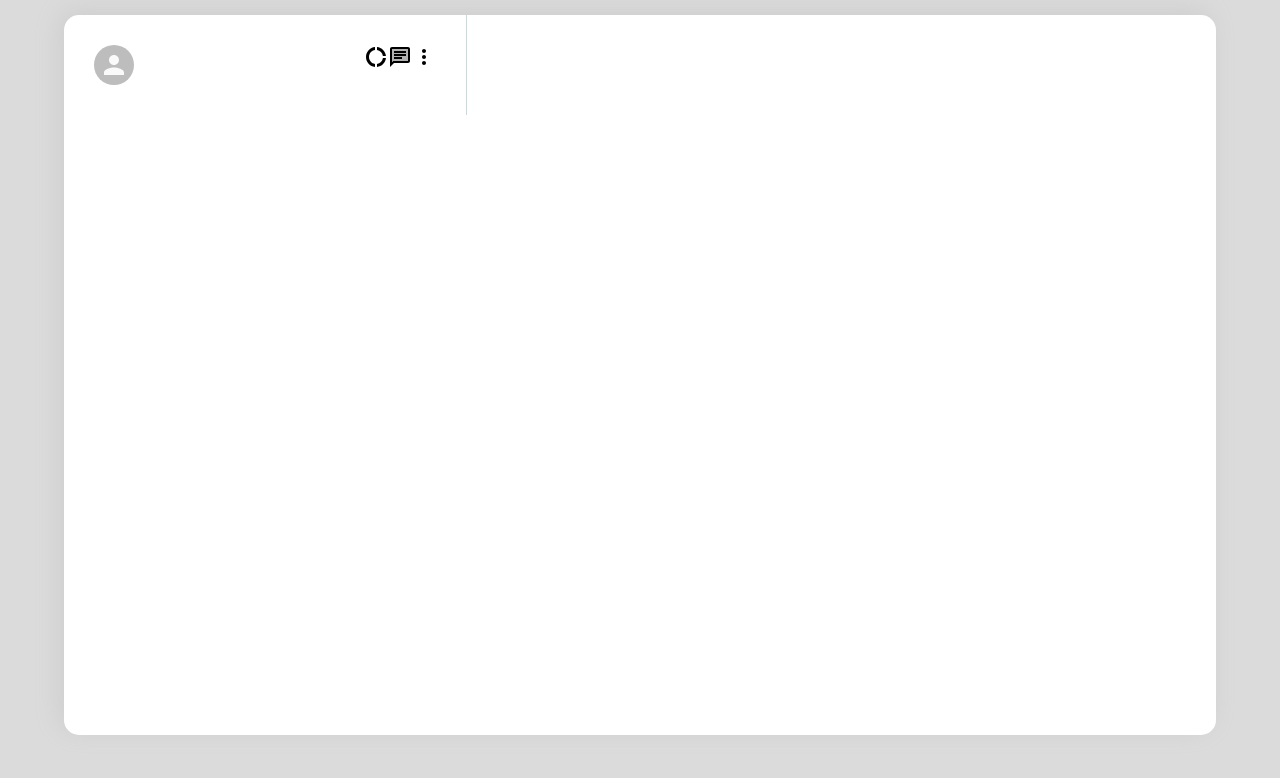
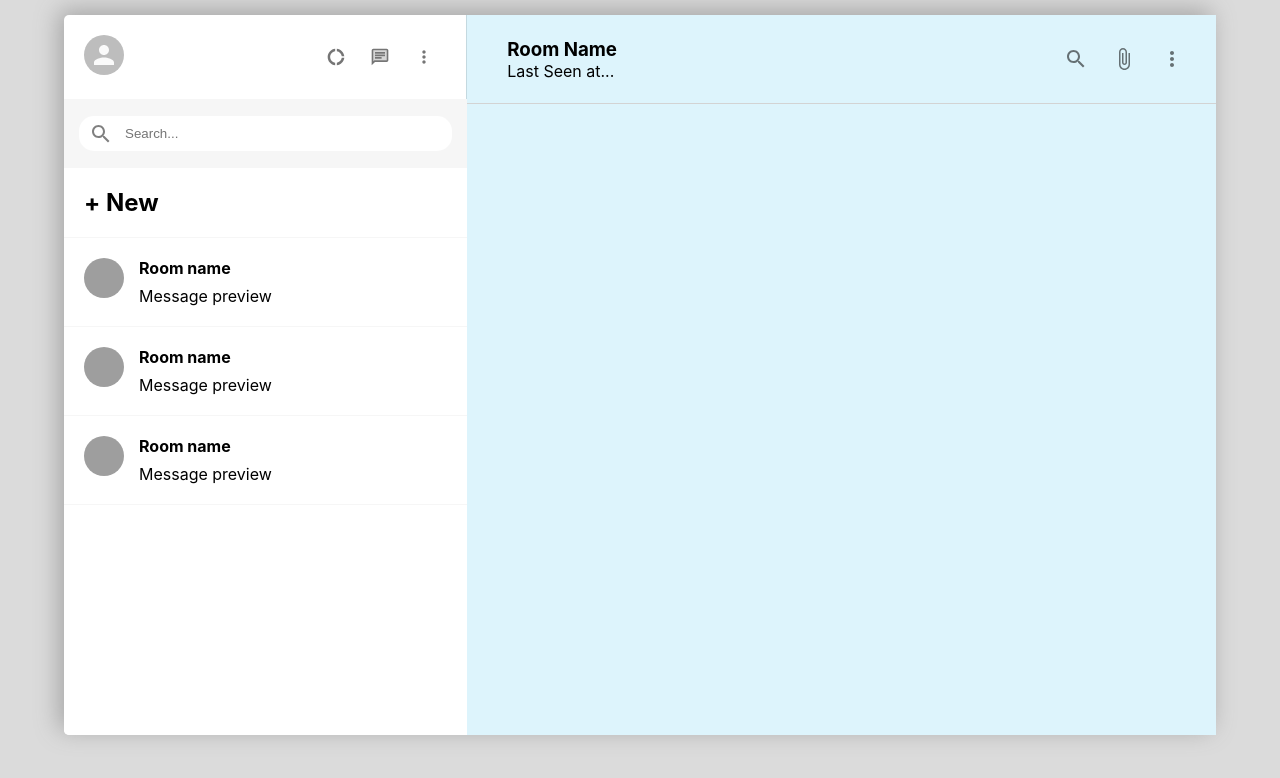
Before and after one commit to mrivasperez/pratl, a React (Create React App) app: page / in a window 1280 px wide. Shown: the top 778 px of the page. Built offline with nearby package versions, Linux system fonts and the light colour scheme; grey boxes are pictures that could not be loaded.

Commit message:
updated components

```diff
--- a/src/App.css
+++ b/src/App.css
@@ -14,6 +14,6 @@
   margin-top: -50px;
   height: 90vh;
   width: 90vw;
-  border-radius: 15px;
-  box-shadow: -5px -5px 25px #cecece;
+  border-radius: 5px;
+  box-shadow: -5px -5px 25px #a5a5a5;
 }
--- a/src/components/Chat.js
+++ b/src/components/Chat.js
@@ -1,9 +1,36 @@
 import React from "react";
-
+import { Avatar, IconButton } from "@material-ui/core";
 import "./style/Chat.css";
+import {
+  AttachFileTwoTone,
+  MoreVertTwoTone,
+  SearchTwoTone,
+} from "@material-ui/icons";
 
 function Chat() {
-  return <div></div>;
+  return (
+    <div className="chat">
+      <div className="chat__header">
+        <div className="chat__headerInfo">
+          <h3>Room Name</h3>
+          <p>Last Seen at...</p>
+        </div>
+        <div className="chat__headerRight">
+          <IconButton>
+            <SearchTwoTone />
+          </IconButton>
+          <IconButton>
+            <AttachFileTwoTone />
+          </IconButton>
+          <IconButton>
+            <MoreVertTwoTone />
+          </IconButton>
+        </div>
+      </div>
+      <div className="chat__body"></div>
+      <div className="chat__footer"></div>
+    </div>
+  );
 }
 
 export default Chat;
--- a/src/components/Sidebar.js
+++ b/src/components/Sidebar.js
@@ -1,31 +1,49 @@
 import React from "react";
-import { Avatar } from "@material-ui/core";
+import { Avatar, IconButton } from "@material-ui/core";
+
+import SidebarChat from "./SidebarChat";
 
 import "./style/Sidebar.css";
 import {
   DonutLargeTwoTone,
   ChatTwoTone,
   MoreVertTwoTone,
+  SearchOutlined,
 } from "@material-ui/icons";
 
-function Sidebar() {
+const Sidebar = () => {
   return (
     <div className="sidebar">
       <div className="sidebar__header">
         <Avatar />
 
         <div className="sidebar__headerRight">
-          <DonutLargeTwoTone />
-          <ChatTwoTone />
-          <MoreVertTwoTone />
+          <IconButton>
+            <DonutLargeTwoTone />
+          </IconButton>
+          <IconButton>
+            <ChatTwoTone />
+          </IconButton>
+          <IconButton>
+            <MoreVertTwoTone />
+          </IconButton>
         </div>
       </div>
 
-      <div className="sidebar__search"></div>
-
-      <div className="sidebar__chats"></div>
+      <div className="sidebar__search">
+        <div className="sidebar__search__container">
+          <SearchOutlined />
+          <input type="text" placeholder="Search..." />
+        </div>
+      </div>
+      <div className="sidebar__chats">
+        <SidebarChat addNewChat />
+        <SidebarChat />
+        <SidebarChat />
+        <SidebarChat />
+      </div>
     </div>
   );
-}
+};
 
 export default Sidebar;
--- /dev/null
+++ b/src/components/SidebarChat.js
@@ -0,0 +1,35 @@
+import { Avatar } from "@material-ui/core";
+import React from "react";
+
+import "./style/SidebarChat.css";
+
+const SidebarChat = ({ addNewChat }) => {
+  // get a random avatar from dicebear avatars api
+  const avatarSeed = Math.floor(Math.random() * 1000000 + 1);
+
+  const createChat = () => {
+    const roomName = prompt("Please enter name for chat:");
+
+    if (roomName) {
+      // do some clever stuff in the database to create new chat...
+    }
+  };
+
+  return !addNewChat ? (
+    <div className="sidebarChat">
+      <Avatar
+        src={`https://avatars.dicebear.com/api/bottts/${avatarSeed}.svg`}
+      />
+      <div className="sidebarChat__info">
+        <h2>Room name</h2>
+        <p>Message preview</p>
+      </div>
+    </div>
+  ) : (
+    <div onClick={createChat} className="sidebarChat">
+      <h2>+ New</h2>
+    </div>
+  );
+};
+
+export default SidebarChat;
--- a/src/components/style/Chat.css
+++ b/src/components/style/Chat.css
@@ -0,0 +1,16 @@
+.chat {
+  flex: 0.65;
+  background-color: rgb(221, 244, 252);
+}
+
+.chat__header {
+  padding: 20px;
+  display: flex;
+  align-items: center;
+  border-bottom: 1px solid lightgray;
+}
+
+.chat__headerInfo {
+  flex: 1;
+  padding-left: 20px;
+}
--- a/src/components/style/Sidebar.css
+++ b/src/components/style/Sidebar.css
@@ -1,10 +1,57 @@
 .sidebar {
+  display: flex;
+  flex-direction: column;
   flex: 0.35;
 }
 
 .sidebar__header {
   display: flex;
   justify-content: space-between;
-  padding: 30px;
   border-right: 1px solid rgb(196, 217, 224);
+  padding: 20px;
 }
+
+.sidebar__headerRight {
+  display: flex;
+  align-items: center;
+  justify-content: flex-end;
+}
+
+.sidebar__headerRight .MuiSvgIcon-root {
+  font-size: 20px !important;
+}
+
+.sidebar__search {
+  display: flex;
+  align-items: center;
+  background-color: #f6f6f6;
+  height: 39px;
+  padding: 15px;
+}
+
+.sidebar__search__container {
+  display: flex;
+  align-items: center;
+  background-color: white;
+  width: 100%;
+  height: 35px;
+  border-radius: 15px;
+}
+
+.sidebar__search__container .MuiSvgIcon-root {
+  color: gray;
+  padding: 10px;
+}
+
+.sidebar__search__container input {
+  border: none;
+  height: 32px;
+  outline: none;
+}
+
+.sidebar__chats {
+  flex: 1;
+  background-color: white;
+  border-bottom-left-radius: 5px;
+  overflow: scroll;
+}
--- /dev/null
+++ b/src/components/style/SidebarChat.css
@@ -0,0 +1,19 @@
+.sidebarChat {
+  display: flex;
+  padding: 20px;
+  cursor: pointer;
+  border-bottom: 1px solid #f6f6f6;
+}
+
+.sidebarChat:hover {
+  background-color: #ebebeb;
+}
+
+.sidebarChat__info h2 {
+  font-size: 16px;
+  margin-bottom: 8px;
+}
+
+.sidebarChat__info {
+  margin-left: 15px;
+}
```
Also changed, not shown: 1 other file (tests, documents, lock files or other folders).
